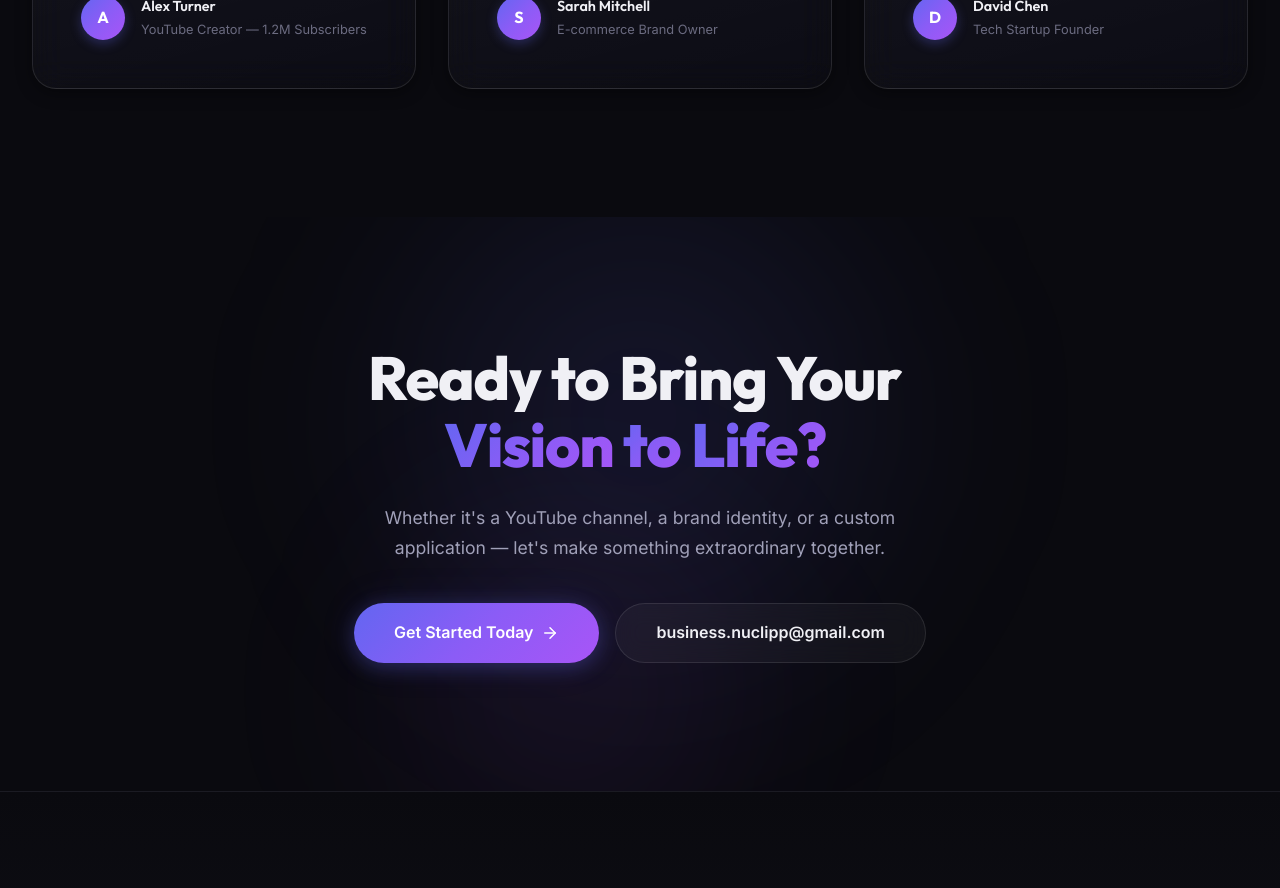
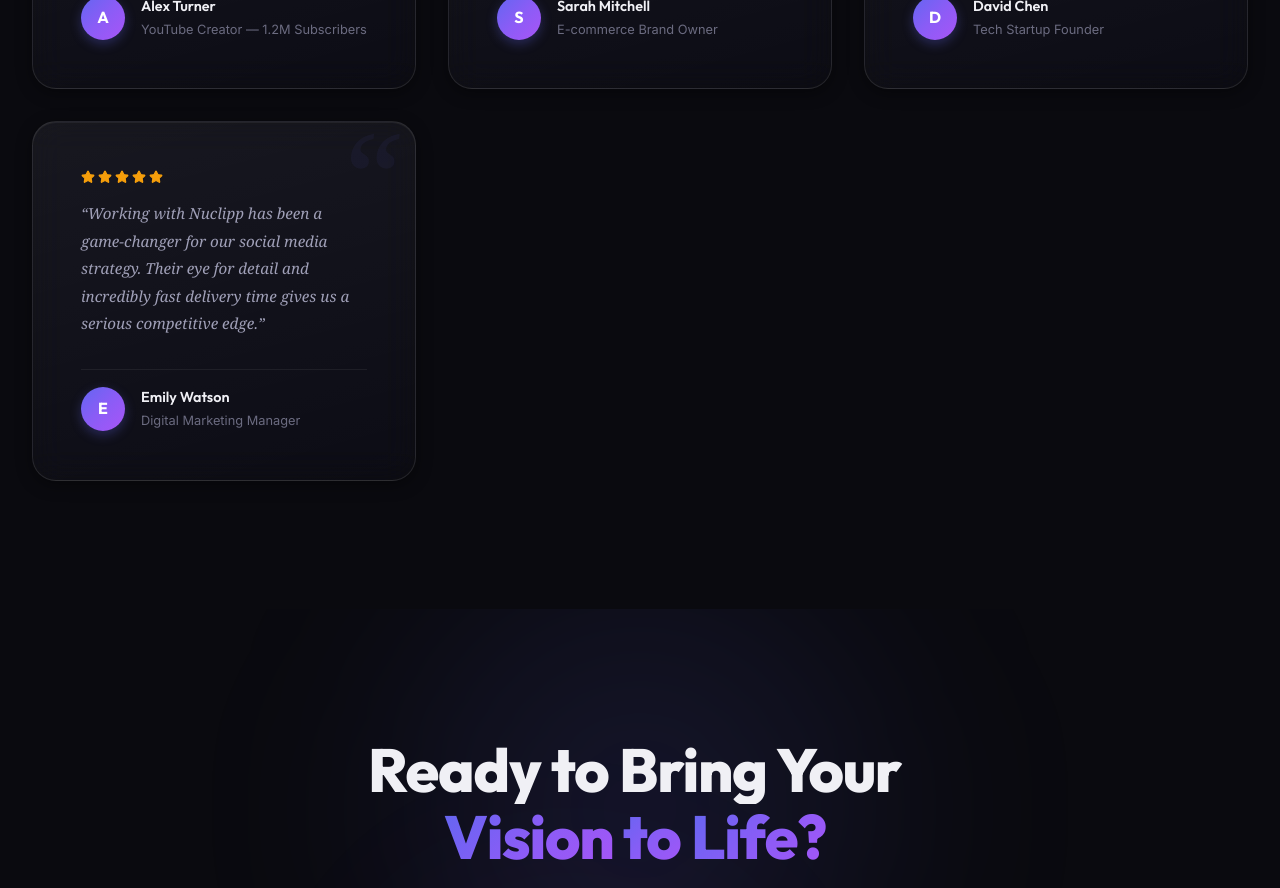
Before and after one commit to armansingh1196/Nuclipp-Website, a Next.js app: page / in a window 1280 px wide. Shown: the part 5480-6368 px from the top of the page. Built offline with nearby package versions, Linux system fonts and the light colour scheme; a web font is replaced by a local one.

Commit message:
Content: Add fourth testimonial

```diff
--- a/src/app/page.js
+++ b/src/app/page.js
@@ -34,6 +34,12 @@ const testimonials = [
     name: 'David Chen',
     role: 'Tech Startup Founder',
     content: 'We needed a web app built fast without sacrificing quality. Nuclipp delivered a polished, performant product that exceeded our expectations. Highly recommend their development services.',
+    rating: 5,
+  },
+  {
+    name: 'Emily Watson',
+    role: 'Digital Marketing Manager',
+    content: 'Working with Nuclipp has been a game-changer for our social media strategy. Their eye for detail and incredibly fast delivery time gives us a serious competitive edge.',
     rating: 5,
   },
 ];
```
